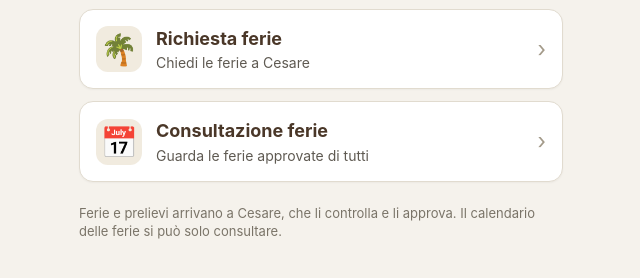
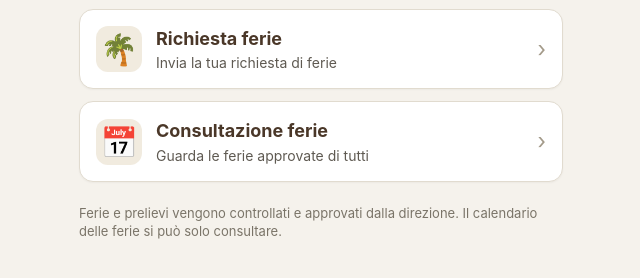
Before and after one commit to CesareCugini/selvagge-gestionale, a plain HTML site: page dipendenti.html in a window 1280 px wide. Shown: the part 224-502 px from the top of the page, 319-959 px from the left. Drawn offline with Linux system fonts and the light colour scheme.

Commit message:
Add files via upload

```diff
--- a/dipendenti.html
+++ b/dipendenti.html
@@ -22,7 +22,7 @@ a.card:active{background:#faf7f1}
 <h1>Area dipendenti</h1>
 <p class="sub">Scegli quello che ti serve.</p>
 <a class="card" href="https://script.google.com/macros/s/AKfycbzsBerpCt2YHcxuUbkaUB-tDTVhTBLWbgMD5xl5n-knQZfWGVxOPbwjdNczGqQV42Mw/exec?p=prelievi"><div class="ic">📦</div><div><div class="t">Scarico magazzino</div><div class="d">Segna quello che hai preso dal magazzino</div></div><div class="go">›</div></a>
-<a class="card" href="https://docs.google.com/forms/d/e/1FAIpQLSetyiLyqDCR9v4v2zUTxiP2NyewLFhpozVRjKhMnPs-o-_MqA/viewform"><div class="ic">🌴</div><div><div class="t">Richiesta ferie</div><div class="d">Chiedi le ferie a Cesare</div></div><div class="go">›</div></a>
+<a class="card" href="https://docs.google.com/forms/d/e/1FAIpQLSetyiLyqDCR9v4v2zUTxiP2NyewLFhpozVRjKhMnPs-o-_MqA/viewform"><div class="ic">🌴</div><div><div class="t">Richiesta ferie</div><div class="d">Invia la tua richiesta di ferie</div></div><div class="go">›</div></a>
 <a class="card" href="https://docs.google.com/spreadsheets/d/1Z-21FBholeu2u10dUpyo4DRnXxCE0F-a5moGt-czBPY/edit"><div class="ic">📅</div><div><div class="t">Consultazione ferie</div><div class="d">Guarda le ferie approvate di tutti</div></div><div class="go">›</div></a>
-<p class="nota">Ferie e prelievi arrivano a Cesare, che li controlla e li approva. Il calendario delle ferie si può solo consultare.</p>
+<p class="nota">Ferie e prelievi vengono controllati e approvati dalla direzione. Il calendario delle ferie si può solo consultare.</p>
 </div></body></html>
```
